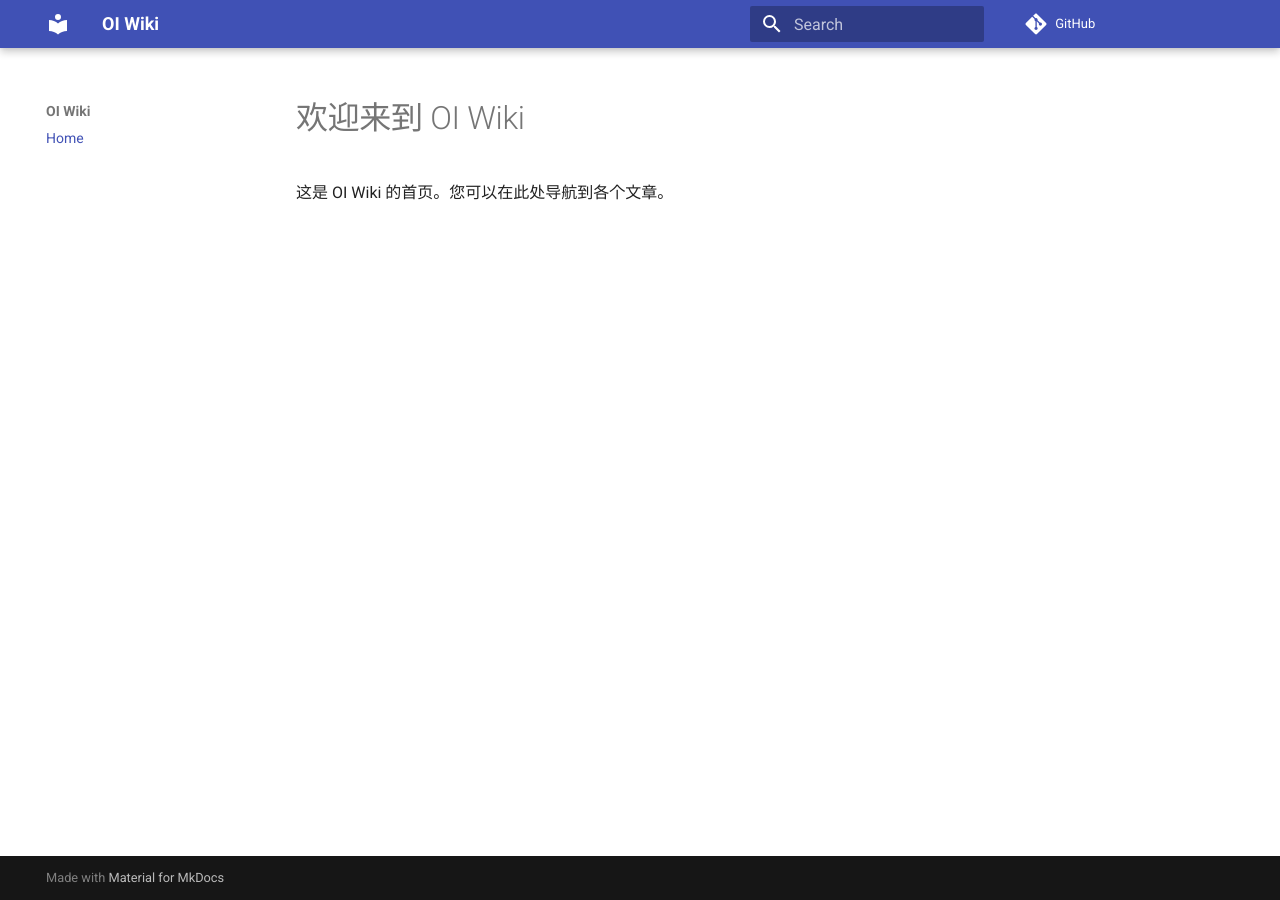
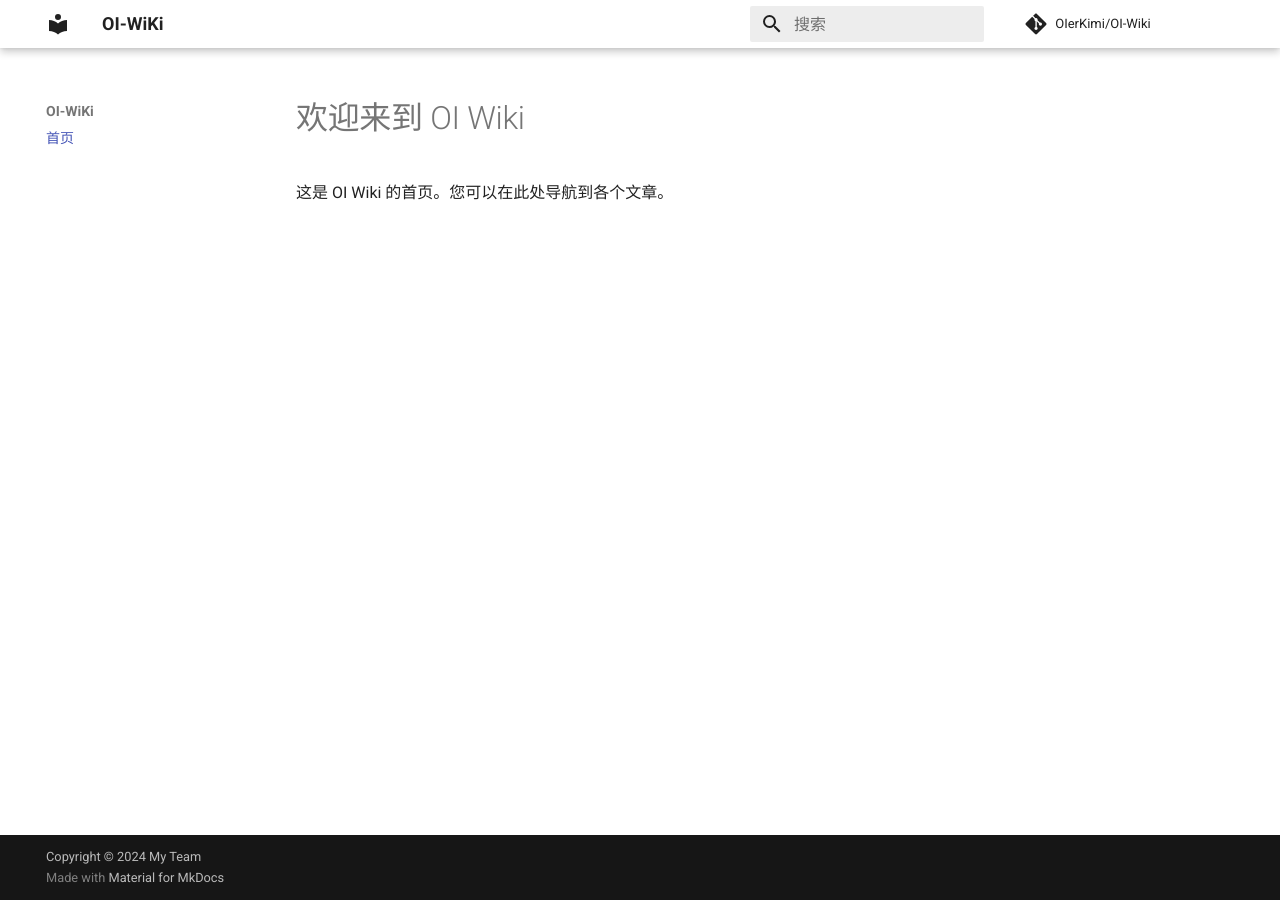
Before and after one commit to OIerOrg/OI-Wiki, an MkDocs documentation site: the page built from docs/index.md, in a window 1280 px wide. Built offline with MkDocs 1.6.1 and Material for MkDocs 9.7.7, drawn with Linux system fonts in a browser that asks for light colours; comment, search, counter and statistics services are not loaded.

Commit message:
Update mkdocs.yml

```diff
--- a/mkdocs.yml
+++ b/mkdocs.yml
@@ -1,16 +1,47 @@
-site_name: OI Wiki
-site_url: https://OIerKimi.github.io/OI-Wiki/
-repo_url: https://github.com/OIerKimi/OI-Wiki
-repo_name: GitHub
+# Project Information
+site_name: OI-WiKi
+site_description: OI-WiKi
+site_author: OIerKimi Team
+site_url: https://OIerKimi.github.io/OI-Wiki
+strict: false
 
+# Repository
+repo_name: 'OIerKimi/OI-Wiki'
+repo_url: 'https://github.com/OIerKimi/OI-Wiki'
+edit_uri: 'https://github.com/OIerKimi/OI-Wiki/edit/main/docs/'
+
+# Copyright
+copyright: 'Copyright &copy; 2024 My Team'
+
+# Contents
+nav:
+  - 首页: index.md
+
+# Theme
 theme:
-  name: 'material'
+  name: material
+  language: 'zh'
   palette:
-    primary: 'indigo'
-    accent: 'indigo'
+    - media: "(prefers-color-scheme: light)"
+      scheme: default
+      primary: white
+      accent: blue
+    - media: "(prefers-color-scheme: dark)"
+      scheme: slate
+      primary: blue
+      accent: pink
   font:
     text: 'Roboto'
     code: 'Roboto Mono'
 
-nav:
-  - Home: index.md
+# Plugins
+plugins:
+  - search
+
+# Markdown Extensions
+markdown_extensions:
+  - toc:
+      permalink: true
+  - tables
+  - fenced_code
+  # 添加其他扩展...
```
